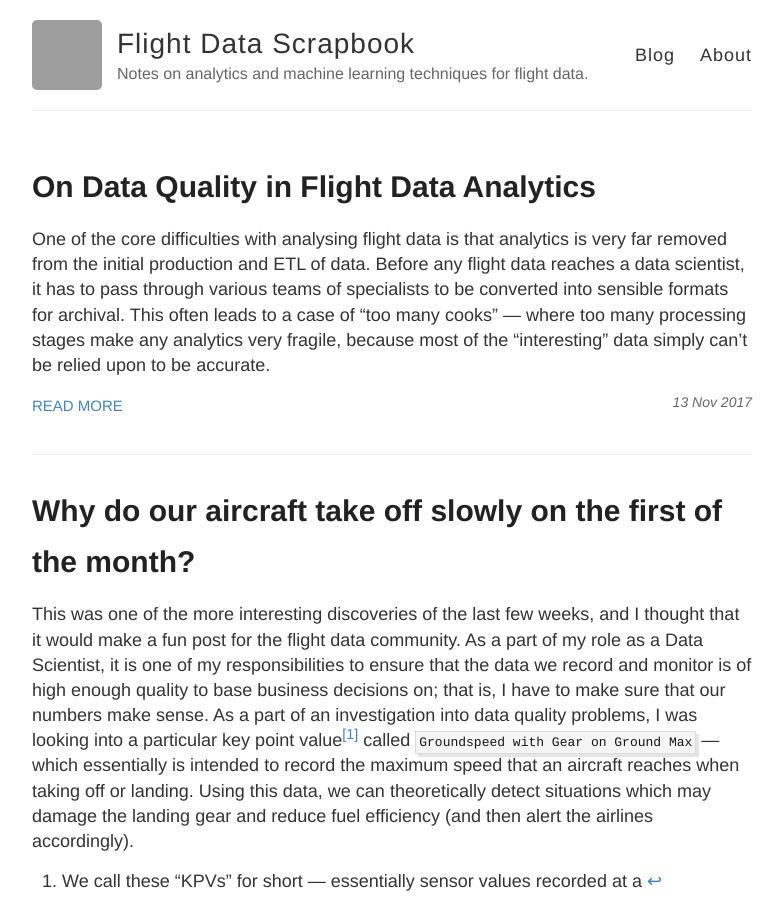
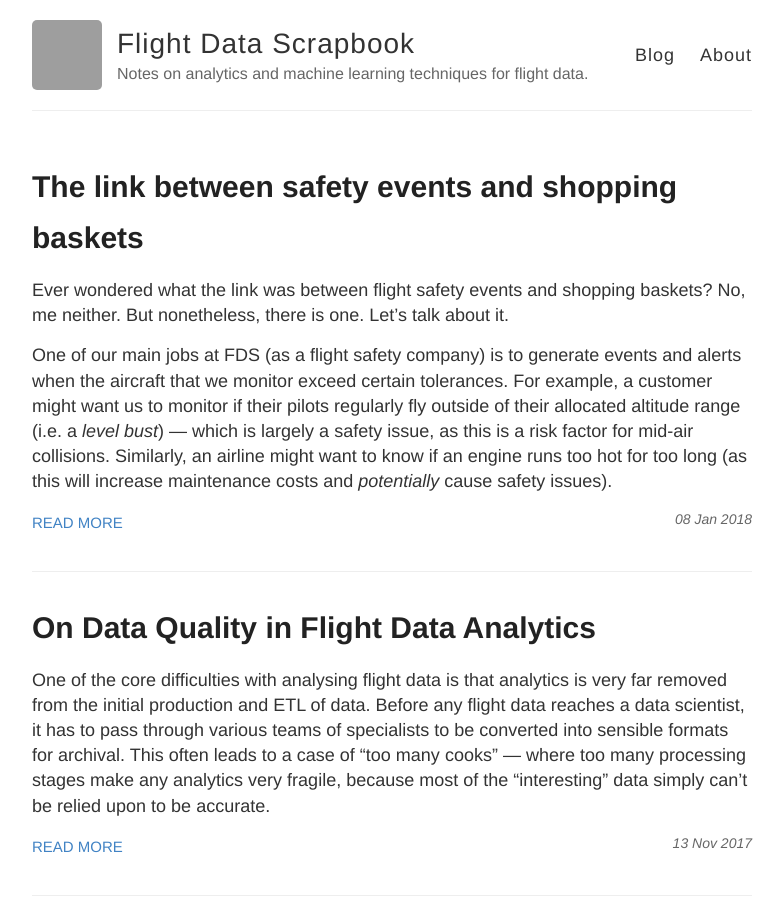
Before and after one commit to smith01s/newey01c.github.io, a Jekyll site: the page built from index.html, in a window 1280 px wide and 900 px high. Shown: the whole window, without its empty margins (248-1031 px from the left). Built offline with Jekyll 4.4.1, drawn with Linux system fonts in a browser that asks for light colours; nearby versions of some CDN libraries; some of the changed lines change nothing that is shown; grey boxes are pictures that could not be loaded.

Commit message:
Finish post

```diff
--- a/_drafts/2018-01-08-extracting-patterns-from-interesting-data.md
+++ b/_posts/2018-01-08-extracting-patterns-from-interesting-data.md
@@ -23,6 +23,11 @@
 with a *very low tolerance* for deviation or error. The point of doing this is
 to flag up as many potential safety problems as possible, and thus to hopefully
 catch all genuine safety events.
+
+![A man floating in the air in a grocery shop](/images/shopping_flying.jpg)
+<p style="font-size: 12px; text-align: center;">This chap has the right idea -
+but he's a bit too close to the ground. Someone's going to have to talk to him
+about his TAWS alerts.</p>
 
 The problem is that setting these thresholds at such low values causes a
 considerable number of false positives (i.e. invalid events) --- and for each
@@ -102,16 +107,7 @@
 months.
 
 So that's the link between shopping baskets and safety events --- some snazzy
-data mining algorithms! Just for fun, let's have a quick overview of some of
-the basic concepts in market basket analysis.
+data mining algorithms. In my next post, I'll cover these concepts in a little
+bit more detail. Until next time!
 
 [gh]: https://github.com/FlightDataServices/carmine
-
-
-## The (slightly) technical bit
-
-### Confidence
-
-### Support
-
-### Lift
```
Also changed, not shown: images/shopping_flying.jpg (added).
